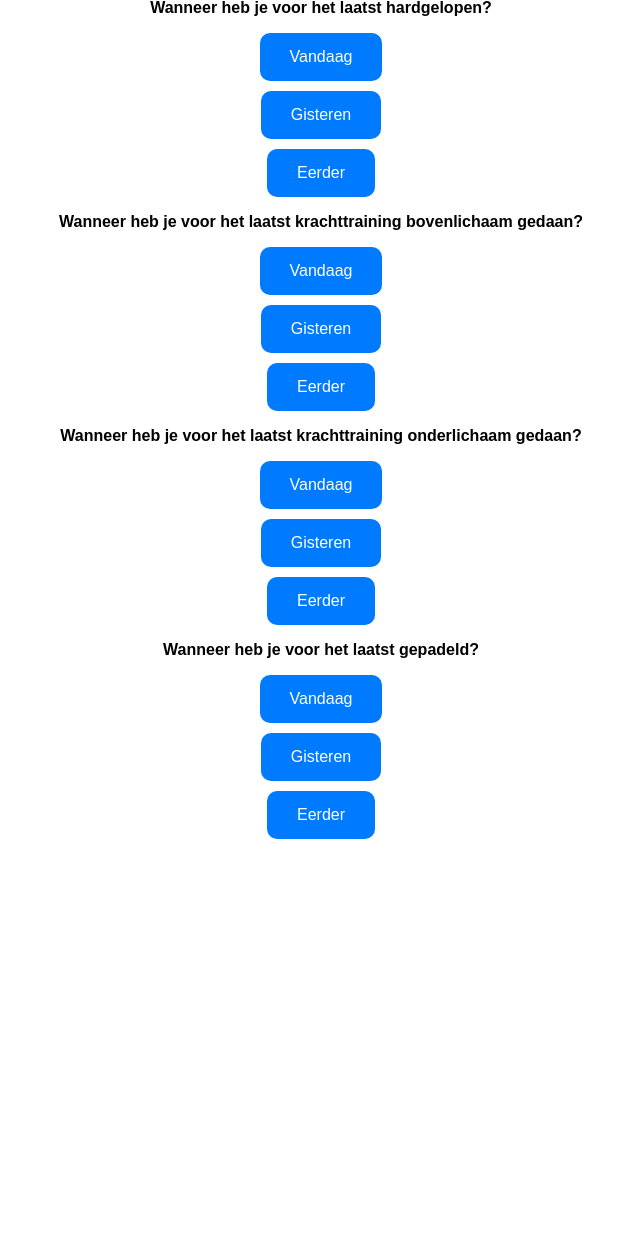
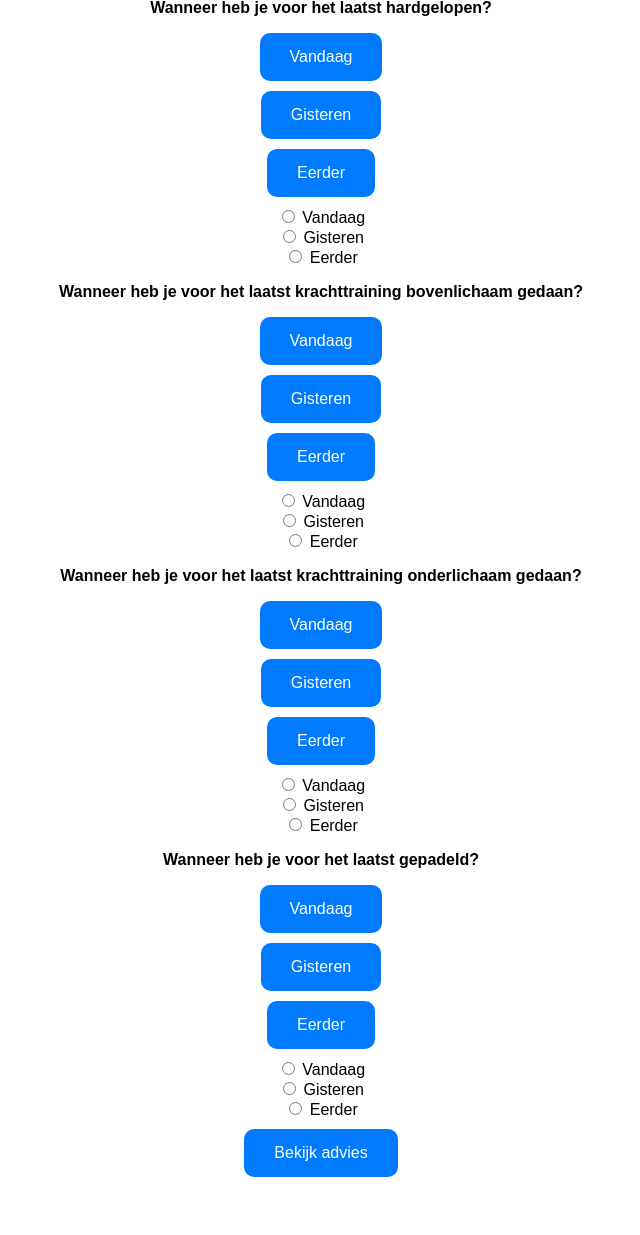
Before and after one commit to Tijn-code/delege-app, a Python web app: template templates/vragen_pagina.html in a window 1280 px wide. Shown: the part 129-1364 px from the top of the page, without its empty margins (319-959 px from the left). Before the commit the page ends 968 px from the top, so only its background shows below. Run offline with Jinja, Linux system fonts and the light colour scheme; the template is opened without the code that fills it: most values are stand-ins (such as "Sample title", 1, 10 or a date in 2020).

Commit message:
Update vragen_pagina.html

```diff
--- a/templates/vragen_pagina.html
+++ b/templates/vragen_pagina.html
@@ -1,4 +1,3 @@
-
 <!DOCTYPE html>
 <html lang="nl">
 <head>
@@ -17,6 +16,9 @@
                 <button type="submit" name="hardlopen" value="0">Vandaag</button>
                 <button type="submit" name="hardlopen" value="1">Gisteren</button>
                 <button type="submit" name="hardlopen" value="2">Eerder</button>
+                <label><input type="radio" name="hardlopen" value="0" required> Vandaag</label><br>
+                <label><input type="radio" name="hardlopen" value="24"> Gisteren</label><br>
+                <label><input type="radio" name="hardlopen" value="48"> Eerder</label>
             </div>
 
             <div class="vraag">
@@ -24,6 +26,9 @@
                 <button type="submit" name="kracht_boven" value="0">Vandaag</button>
                 <button type="submit" name="kracht_boven" value="1">Gisteren</button>
                 <button type="submit" name="kracht_boven" value="2">Eerder</button>
+                <label><input type="radio" name="kracht_boven" value="0" required> Vandaag</label><br>
+                <label><input type="radio" name="kracht_boven" value="24"> Gisteren</label><br>
+                <label><input type="radio" name="kracht_boven" value="48"> Eerder</label>
             </div>
 
             <div class="vraag">
@@ -31,6 +36,9 @@
                 <button type="submit" name="kracht_onder" value="0">Vandaag</button>
                 <button type="submit" name="kracht_onder" value="1">Gisteren</button>
                 <button type="submit" name="kracht_onder" value="2">Eerder</button>
+                <label><input type="radio" name="kracht_onder" value="0" required> Vandaag</label><br>
+                <label><input type="radio" name="kracht_onder" value="24"> Gisteren</label><br>
+                <label><input type="radio" name="kracht_onder" value="48"> Eerder</label>
             </div>
 
             <div class="vraag">
@@ -38,7 +46,12 @@
                 <button type="submit" name="padel" value="0">Vandaag</button>
                 <button type="submit" name="padel" value="1">Gisteren</button>
                 <button type="submit" name="padel" value="2">Eerder</button>
+                <label><input type="radio" name="padel" value="0" required> Vandaag</label><br>
+                <label><input type="radio" name="padel" value="24"> Gisteren</label><br>
+                <label><input type="radio" name="padel" value="48"> Eerder</label>
             </div>
+
+            <button type="submit">Bekijk advies</button>
         </form>
     </div>
 </body>
```
